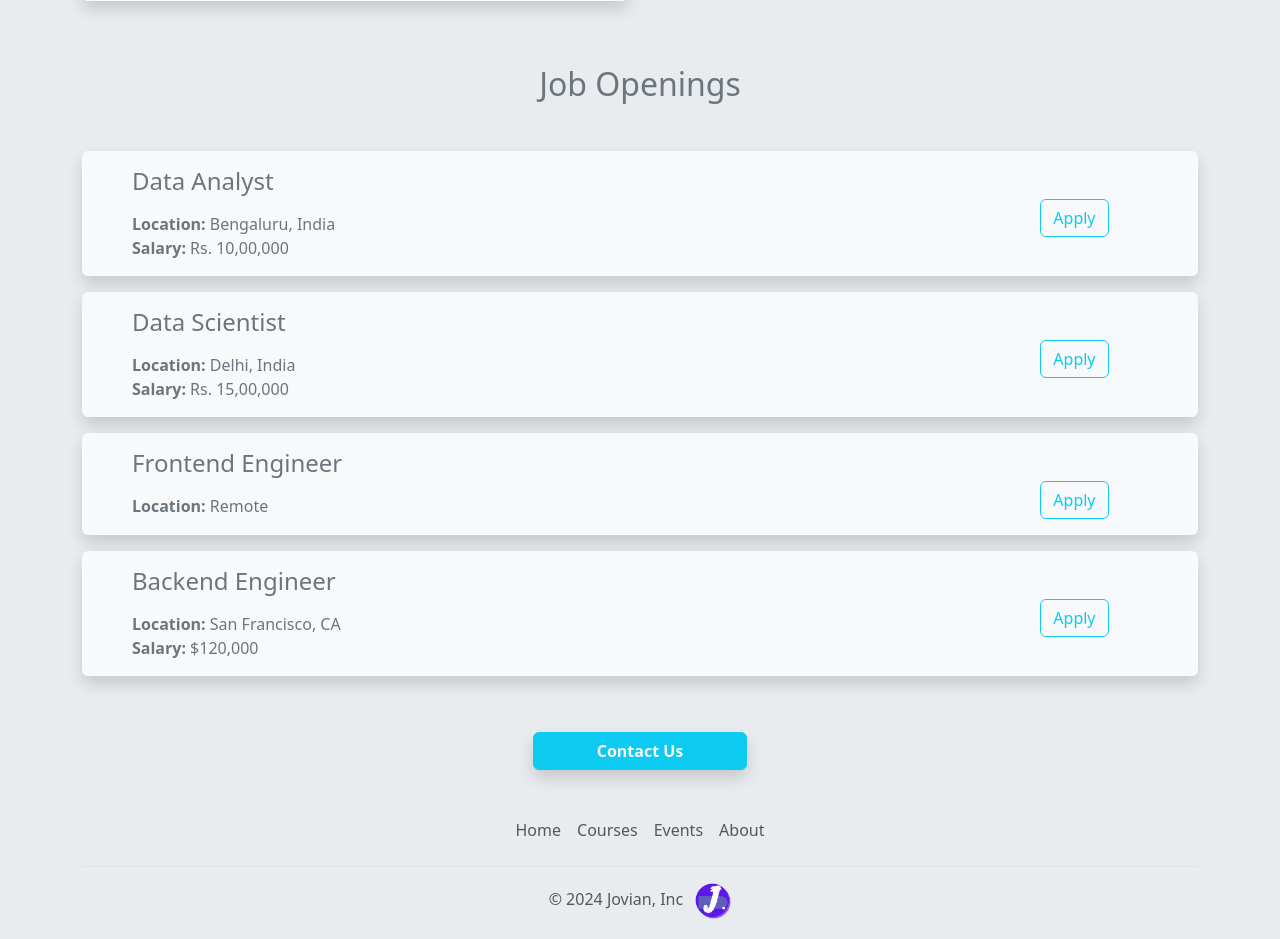
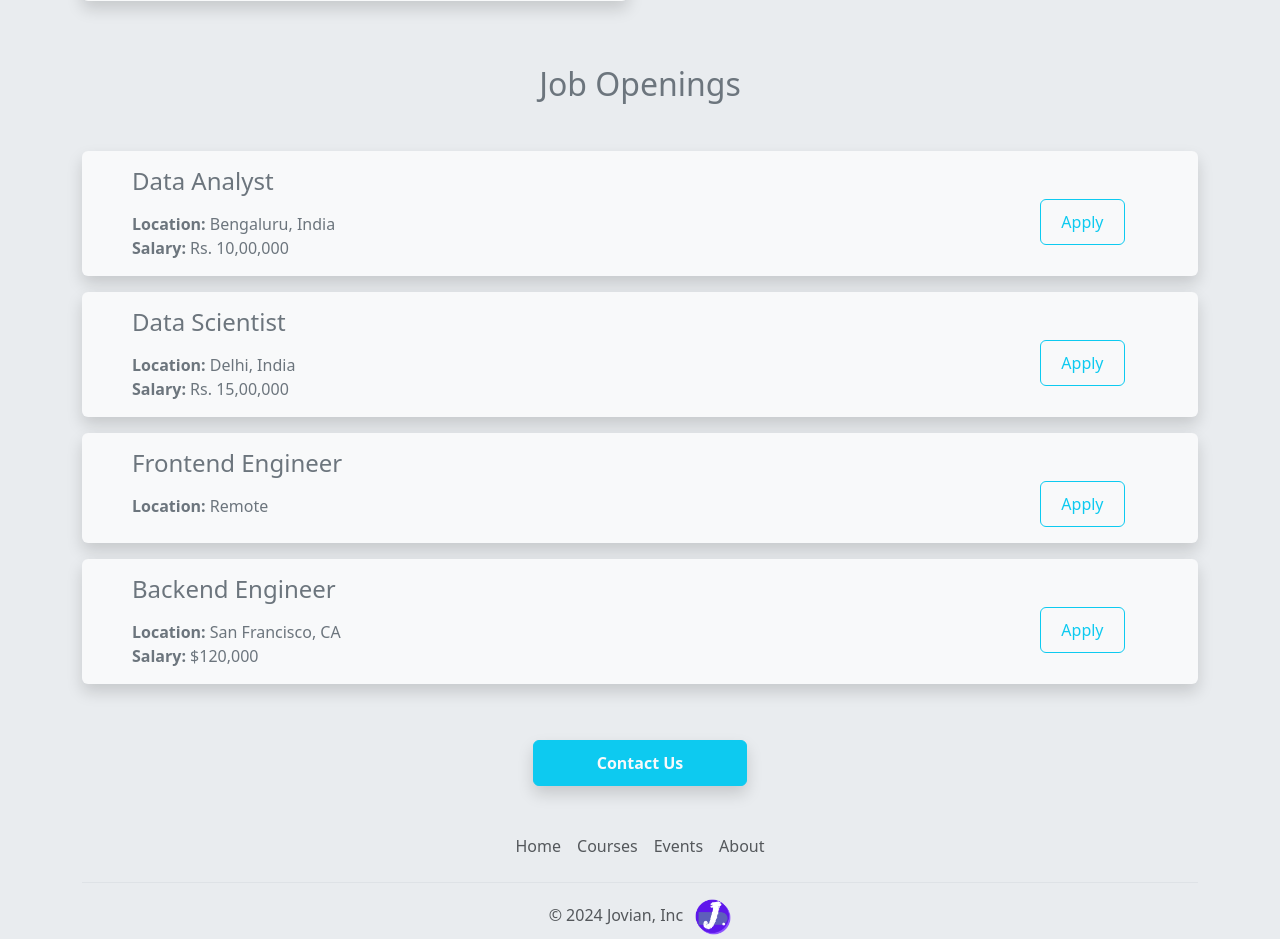
Before and after one commit to sarahmarie1976/jovian_careers_website, a Flask app: page / in a window 1280 px wide. Shown: the part 1047-1986 px from the top of the page. Run offline with Flask 3, Linux system fonts and the light colour scheme.

Commit message:
:lipstick: updated buttons for mobile

```diff
--- a/templates/home.html
+++ b/templates/home.html
@@ -7,13 +7,30 @@
     <link href="https://cdn.jsdelivr.net/npm/bootstrap@5.3.3/dist/css/bootstrap.min.css" rel="stylesheet" integrity="sha384-QWTKZyjpPEjISv5WaRU9OFeRpok6YctnYmDr5pNlyT2bRjXh0JMhjY6hW+ALEwIH" crossorigin="anonymous">
     <style>
         body {
-            background-color: #e9ecef; /* Light grey background */
+            background-color: #e9ecef; /* Slightly darker light grey background */
         }
         #banner {
             width: 100%;
             height: 360px;
             object-fit: cover;
             margin-bottom: 16px;
+        }
+        .btn-custom {
+            padding: 10px 20px;
+        }
+        @media (max-width: 576px) {
+            .btn-custom {
+                padding: 5px 10px;
+            }
+            .job-button-container {
+                text-align: center;
+                margin-top: 10px;
+            }
+        }
+        .btn-outline-info:hover {
+            color: #fff; /* Change font color to white on hover */
+            background-color: #0d6efd; /* Change background color on hover */
+            border-color: #0d6efd; /* Change border color on hover */
         }
     </style>
 </head>
@@ -57,8 +74,8 @@
     </div> <!-- End of Job openings section -->
 
     <!-- Contact section -->
-    <div class="d-grid gap-2 col-md-2 text-center mx-auto">
-        <a href='mailto:hello@jovian.ai?subject=Questions about Job Openings&body=Dear%20Hiring%20Manager%2C%0D%0A%0D%0AMy%20name%20is%20%5BYour%20Name%5D%20and%20I%20have%20a%20question%20about%20the%20job%20openings.%0D%0A%0D%0A%5BYour%20Question%5D%0D%0A%0D%0AThank%20you%2C%0D%0A%5BYour%20Name%5D' type="button" class="btn btn-info btn-med text-light fw-bold shadow" style="margin-top: 40px;">Contact Us</a>
+    <div class="d-grid gap-2 col-12 col-md-2 text-center mx-auto">
+        <a href='mailto:hello@jovian.ai?subject=Questions about Job Openings&body=Dear%20Hiring%20Manager%2C%0D%0A%0D%0AMy%20name%20is%20%5BYour%20Name%5D%20and%20I%20have%20a%20question%20about%20the%20job%20openings.%0D%0A%0D%0A%5BYour%20Question%5D%0D%0A%0D%0AThank%20you%2C%0D%0A%5BYour%20Name%5D' type="button" class="btn btn-info btn-med text-light fw-bold shadow btn-custom" style="margin-top: 40px;">Contact Us</a>
     </div> <!-- End of Contact section -->
 
     <!-- Footer -->
--- a/templates/jobitem.html
+++ b/templates/jobitem.html
@@ -7,9 +7,12 @@
             {% if job.salary %}
                 <div><b>Salary:</b> {{ job.salary }}</div>
             {% endif %}
+            <div class="d-block d-md-none job-button-container mt-3">
+                <a href='mailto:hello@jovian.ai?subject=Application for {{ job.title }}&body=Dear%20Hiring%20Manager%2C%0D%0A%0D%0AMy%20email%20address%20is%3A%20%5BYour%20Email%5D%0D%0A%0D%0A%5BYour%20Name%5D%0D%0A%5BLink%20to%20Resume%5D%0D%0A%5BLink%20to%20Website%5D%0D%0A%5BContact%20Info%5D%0D%0A%0D%0AThank%20you%2C%0D%0A%5BYour%20Name%5D' type="button" class="btn btn-outline-info btn-custom">Apply</a>
             </div>
-				<div class='col-2 mt-4 pt-4'>
-						<a href='mailto:hello@jovian.ai?subject=Application for {{ job.title }}&body=Dear%20Hiring%20Manager%2C%0D%0A%0D%0AMy%20email%20address%20is%3A%20%5BYour%20Email%5D%0D%0A%0D%0A%5BYour%20Name%5D%0D%0A%5BLink%20to%20Resume%5D%0D%0A%5BLink%20to%20Website%5D%0D%0A%5BContact%20Info%5D%0D%0A%0D%0AThank%20you%2C%0D%0A%5BYour%20Name%5D' type="button" class="btn btn-outline-info float-right align-middle">Apply</a>
+        </div>
+        <div class='col-2 mt-4 pt-4 d-none d-md-block'>
+            <a href='mailto:hello@jovian.ai?subject=Application for {{ job.title }}&body=Dear%20Hiring%20Manager%2C%0D%0A%0D%0AMy%20email%20address%20is%3A%20%5BYour%20Email%5D%0D%0A%0D%0A%5BYour%20Name%5D%0D%0A%5BLink%20to%20Resume%5D%0D%0A%5BLink%20to%20Website%5D%0D%0A%5BContact%20Info%5D%0D%0A%0D%0AThank%20you%2C%0D%0A%5BYour%20Name%5D' type="button" class="btn btn-outline-info btn-custom float-right align-middle">Apply</a>
         </div>
     </div>
 </div>
```
Lines whose indentation alone changed are shown as unchanged.
